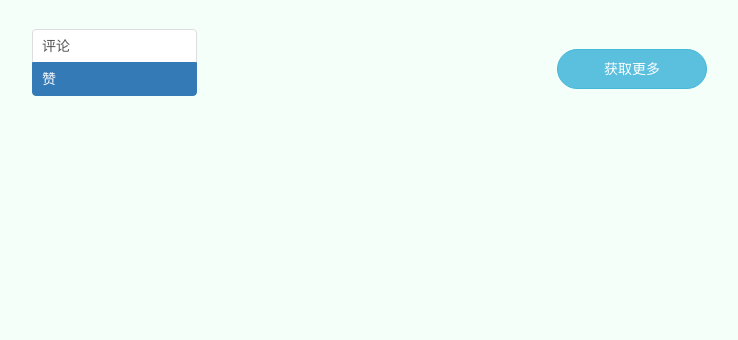
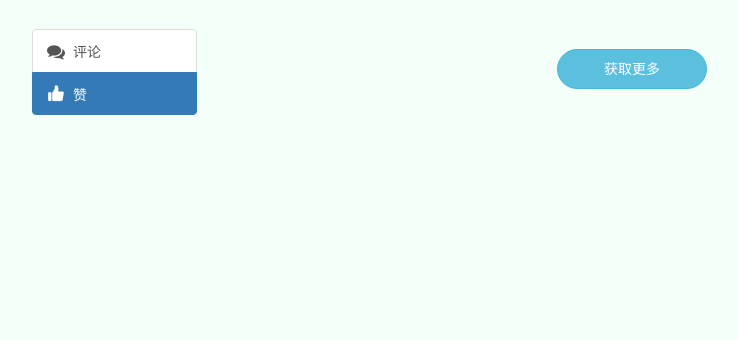
Before and after one commit to tony90s/hxw_blog, a Django app: template hxw_blog/templates/account/message_praises.html in a window 1280 px wide. Shown: the part 91-431 px from the top of the page, without its empty margins (38-776 px from the left). Run offline with Django 3.2, Linux system fonts and the light colour scheme; the template is opened without the code that fills it, so the values that code supplies are empty; parts of the project's set-up code (start-up, migrations or seed data) failed here and were passed over; some libraries are stand-ins or nearby versions.

Commit message:
update group item style in user message webpage

```diff
--- a/hxw_blog/static/css/account/message.css
+++ b/hxw_blog/static/css/account/message.css
@@ -1,6 +1,10 @@
 .sidebar-box .list-group-item{
     font-size: 14px;
-    padding: 6px 9px;
+    padding: 8px 14px;
+}
+
+.sidebar-box .list-group-item i{
+    padding-right: 4px;
 }
 
 .comments-list {
--- a/hxw_blog/templates/account/message_comments.html
+++ b/hxw_blog/templates/account/message_comments.html
@@ -16,12 +16,14 @@
                             {% if not_viewed_comment_count %}
                                 <span class="badge">{{ not_viewed_comment_count }}</span>
                             {% endif %}
+                            <i class="iconfont icon-comments"></i>
                             评论
                         </a>
                         <a class="list-group-item praises" href="{% url 'account:user_message_praises' %}">
                             {% if not_viewed_praises_count %}
                                 <span class="badge">{{ not_viewed_praises_count }}</span>
                             {% endif %}
+                            <i class="iconfont icon-like"></i>
                             赞
                         </a>
                     </div>
--- a/hxw_blog/templates/account/message_praises.html
+++ b/hxw_blog/templates/account/message_praises.html
@@ -16,12 +16,14 @@
                             {% if not_viewed_comment_count > 0 %}
                                 <span class="badge">{{ not_viewed_comment_count }}</span>
                             {% endif %}
+                            <i class="iconfont icon-comments"></i>
                             评论
                         </a>
                         <a class="list-group-item praises active" href="{% url 'account:user_message_praises' %}">
                             {% if not_viewed_praises_count > 0 %}
                                 <span class="badge">{{ not_viewed_praises_count }}</span>
                             {% endif %}
+                            <i class="iconfont icon-like"></i>
                             赞
                         </a>
                     </div>
```
